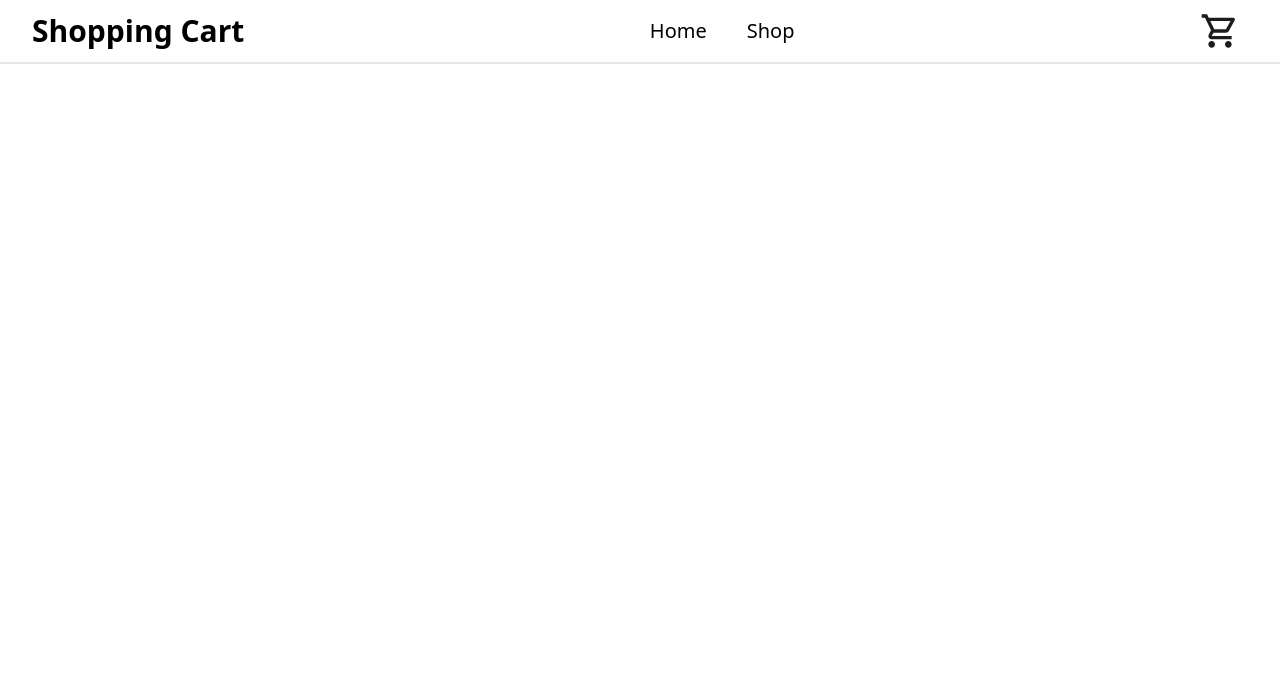
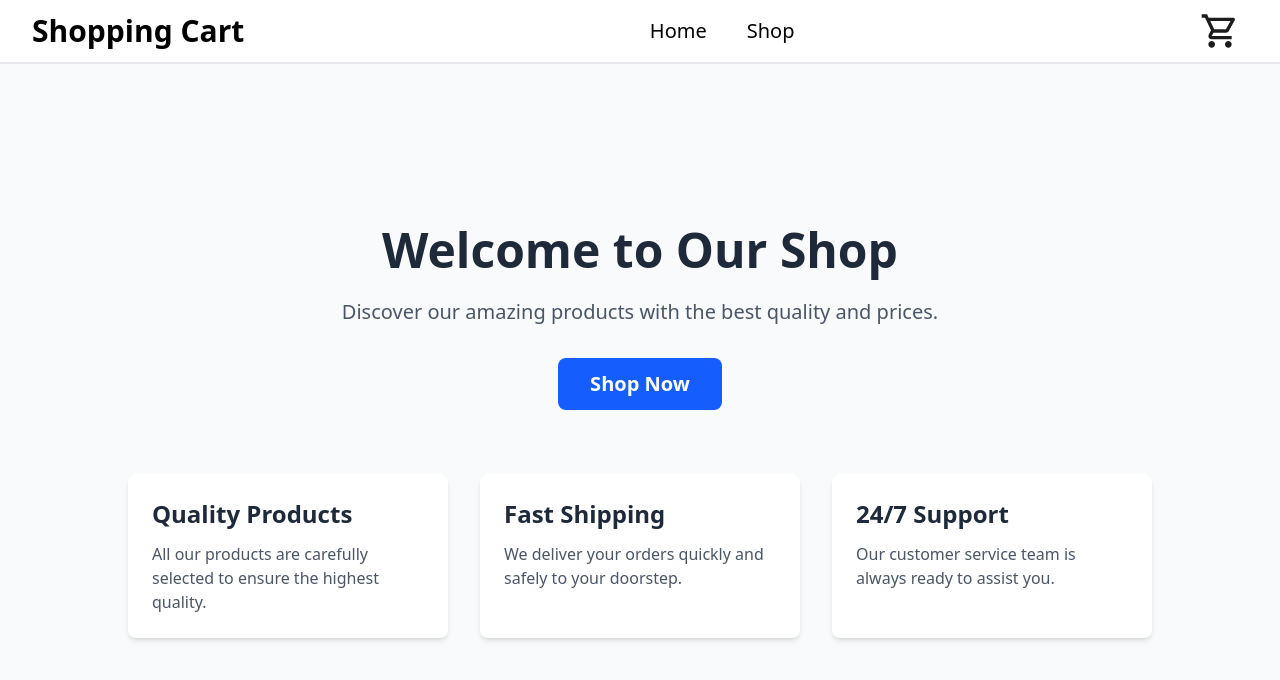
Before and after one commit to thedeepak12/shopping-cart, a React (Vite) app: page / in a window 1280 px wide. Shown: the top 680 px of the page. Built offline with nearby package versions, Linux system fonts and the light colour scheme.

Commit message:
Create Homepage

```diff
--- a/src/pages/Home.jsx
+++ b/src/pages/Home.jsx
@@ -1,5 +1,56 @@
 import { Link } from 'react-router-dom';
 
-function Home() {}
+function Home() {
+  return (
+    <div className="flex flex-col items-center justify-center min-h-[calc(100vh-4rem)] p-8 bg-gray-50">
+      <div className="max-w-4xl text-center">
+        <h1 className="text-5xl font-bold mb-6 text-gray-800">
+          Welcome to Our Shop
+        </h1>
+        <p className="text-xl text-gray-600 mb-8">
+          Discover our amazing products with the best quality and prices.
+        </p>
+        <div className="flex justify-center">
+          <Link
+            to="/shop"
+            className="bg-blue-600 hover:bg-blue-700 text-white font-bold py-3 px-8 rounded-lg transition duration-300 text-xl"
+          >
+            Shop Now
+          </Link>
+        </div>
+      </div>
+
+      <div className="mt-16 grid grid-cols-1 md:grid-cols-3 gap-8 w-full max-w-5xl">
+        <div className="bg-white p-6 rounded-lg shadow-md">
+          <h2 className="text-2xl font-semibold mb-3 text-gray-800">
+            Quality Products
+          </h2>
+          <p className="text-gray-600">
+            All our products are carefully selected to ensure the highest
+            quality.
+          </p>
+        </div>
+
+        <div className="bg-white p-6 rounded-lg shadow-md">
+          <h2 className="text-2xl font-semibold mb-3 text-gray-800">
+            Fast Shipping
+          </h2>
+          <p className="text-gray-600">
+            We deliver your orders quickly and safely to your doorstep.
+          </p>
+        </div>
+
+        <div className="bg-white p-6 rounded-lg shadow-md">
+          <h2 className="text-2xl font-semibold mb-3 text-gray-800">
+            24/7 Support
+          </h2>
+          <p className="text-gray-600">
+            Our customer service team is always ready to assist you.
+          </p>
+        </div>
+      </div>
+    </div>
+  );
+}
 
 export default Home;
```
